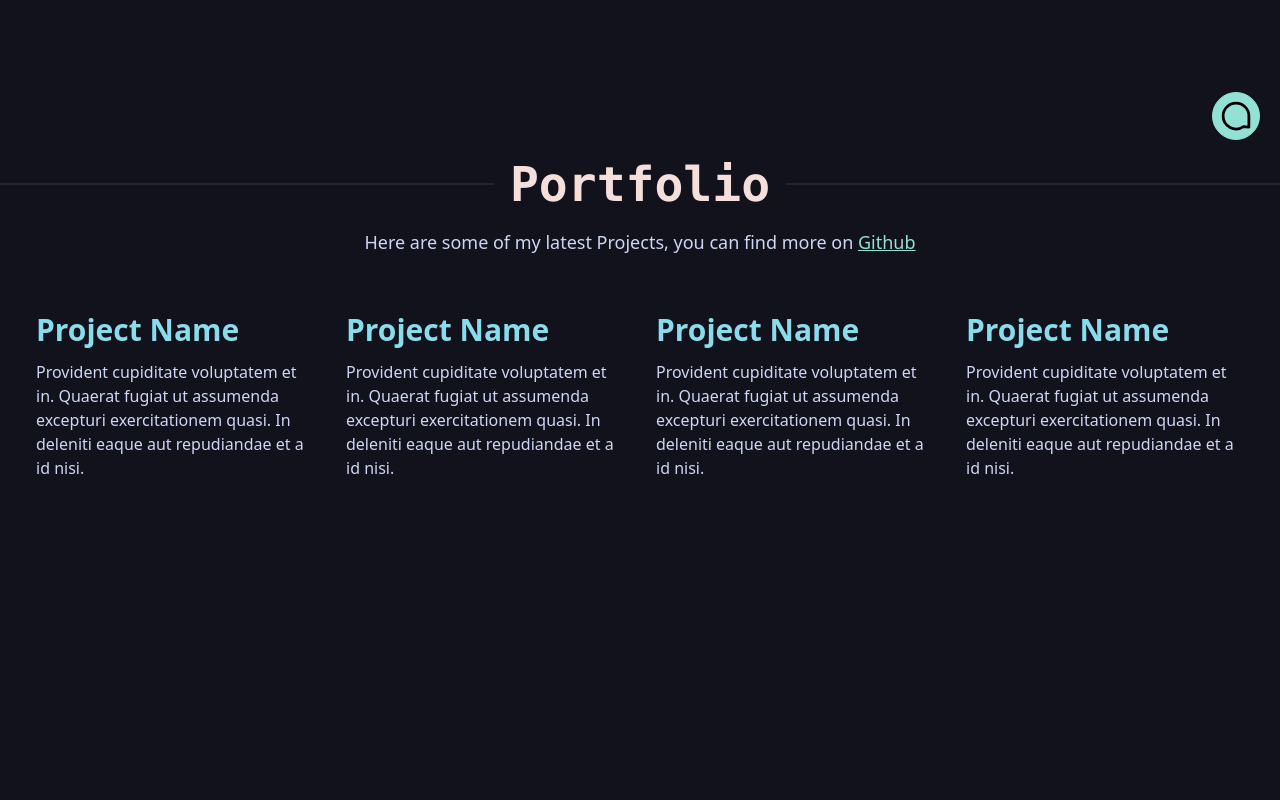
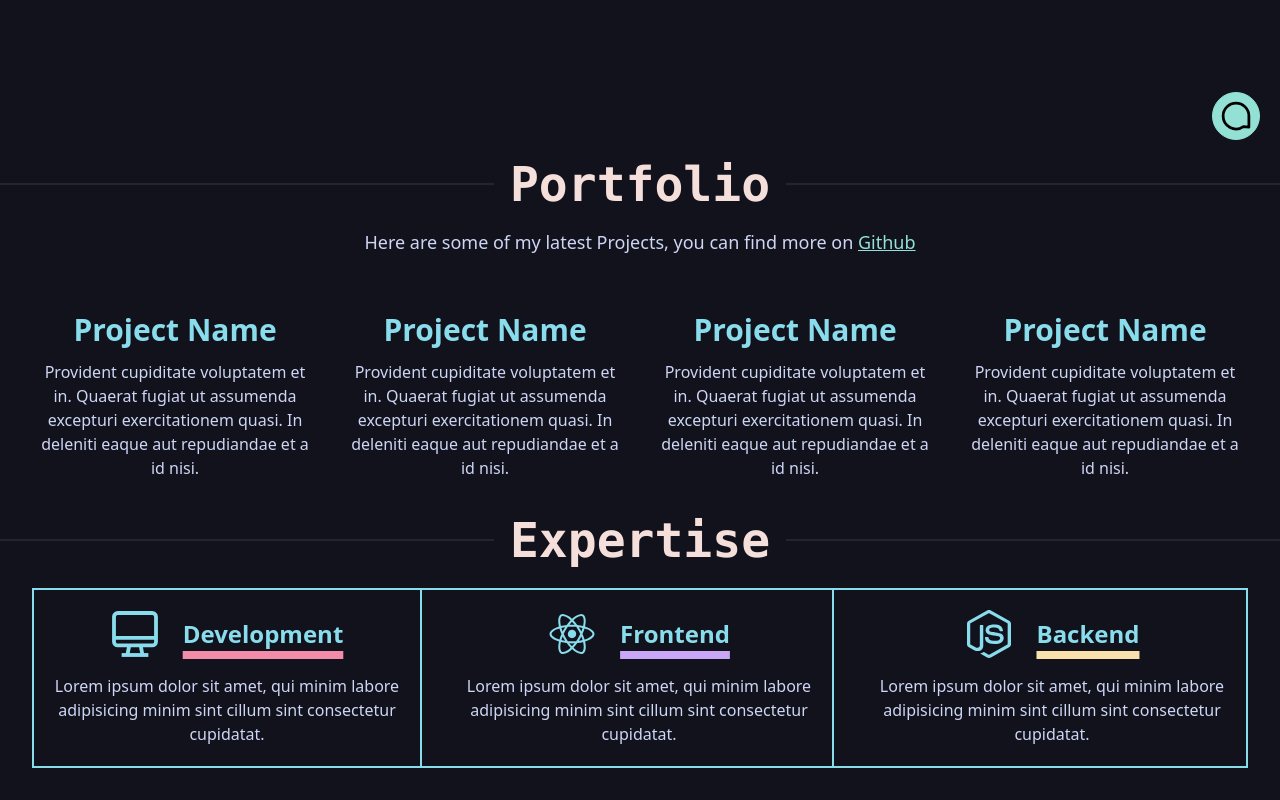
Before and after one commit to Srabo93/portfolia-website, a React (Vite) app: page / in a window 1280 px wide. Shown: the part 640-1440 px from the top of the page. Before the commit the page ends 1156 px from the top, so only its background shows below. Built offline with nearby package versions, Linux system fonts and the light colour scheme.

Commit message:
minor style adjustments

```diff
--- a/src/App.tsx
+++ b/src/App.tsx
@@ -1,4 +1,5 @@
 import ContactButton from "./components/ContactButton";
+import Expertise from "./components/Expertise";
 import Hero from "./components/Hero";
 import Portfolio from "./components/Portfolio";
 
@@ -7,6 +8,7 @@ function App() {
     <main>
       <Hero />
       <Portfolio />
+      <Expertise />
       <ContactButton />
     </main>
   );
--- a/src/components/Projects.tsx
+++ b/src/components/Projects.tsx
@@ -3,7 +3,7 @@ import { motion } from "framer-motion";
 const Projects = () => {
   return (
     <motion.section
-      className="flex flex-wrap items-center p-5"
+      className="flex flex-wrap items-center text-center p-5"
       initial={{ opacity: 0 }}
       animate={{ opacity: 1 }}
       transition={{ delay: 1 }}
```
